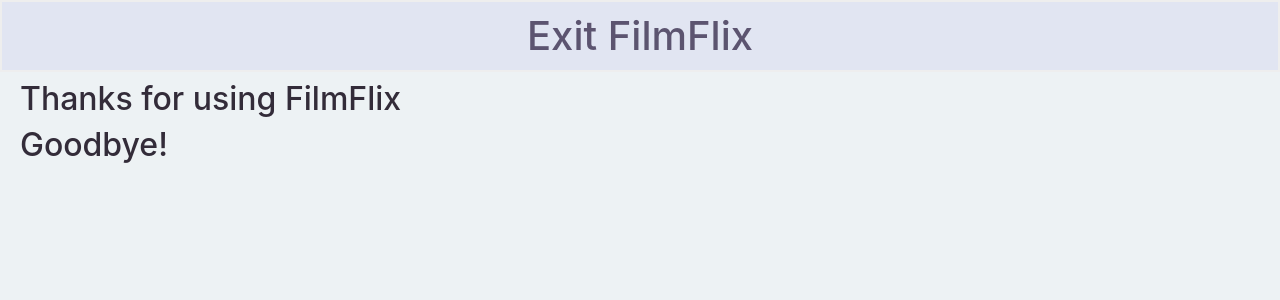
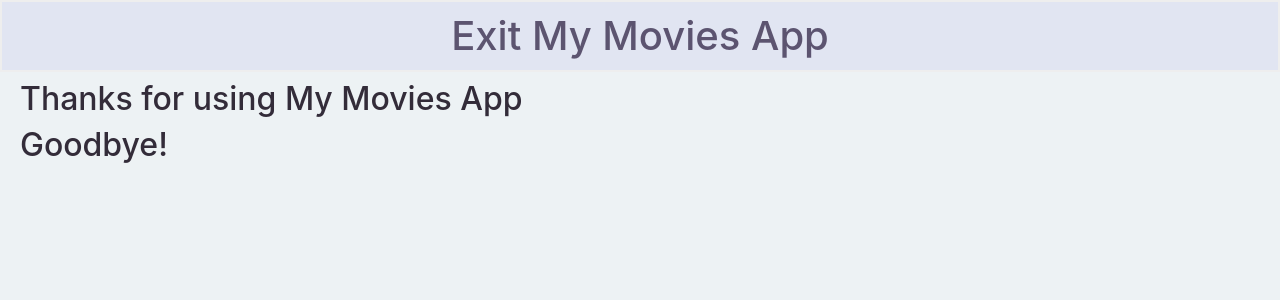
Before and after one commit to Lolisolera/My-Movies-App, a Flask app: page /exit in a window 1280 px wide. Shown: the part 52-352 px from the top of the page. Run offline with Flask 3, Linux system fonts and the light colour scheme; some libraries are stand-ins or nearby versions.

Commit message:
Updated exit.html and menu.html files

```diff
--- a/templates/exit.html
+++ b/templates/exit.html
@@ -7,7 +7,7 @@
 
 
 {% block content %}
-<h1>Exit FilmFlix</h1>
-<h2>Thanks for using FilmFlix</h2>
+<h1>Exit My Movies App</h1>
+<h2>Thanks for using My Movies App</h2>
 <h2>Goodbye!</h2>
 {% endblock %}
--- a/templates/menu.html
+++ b/templates/menu.html
@@ -15,7 +15,7 @@
     <li><a href="/add">Add a movie</a></li>
     <li><a href="/update">Update a movie</a></li>
     <li><a href="/delete">Delete a movie</a></li>
-    <li><a href="/exit">Exit the Movies App</a></li>
+    <li><a href="/exit">Exit My Movies App</a></li>
 </ol>
 
 {% endblock %}
```
